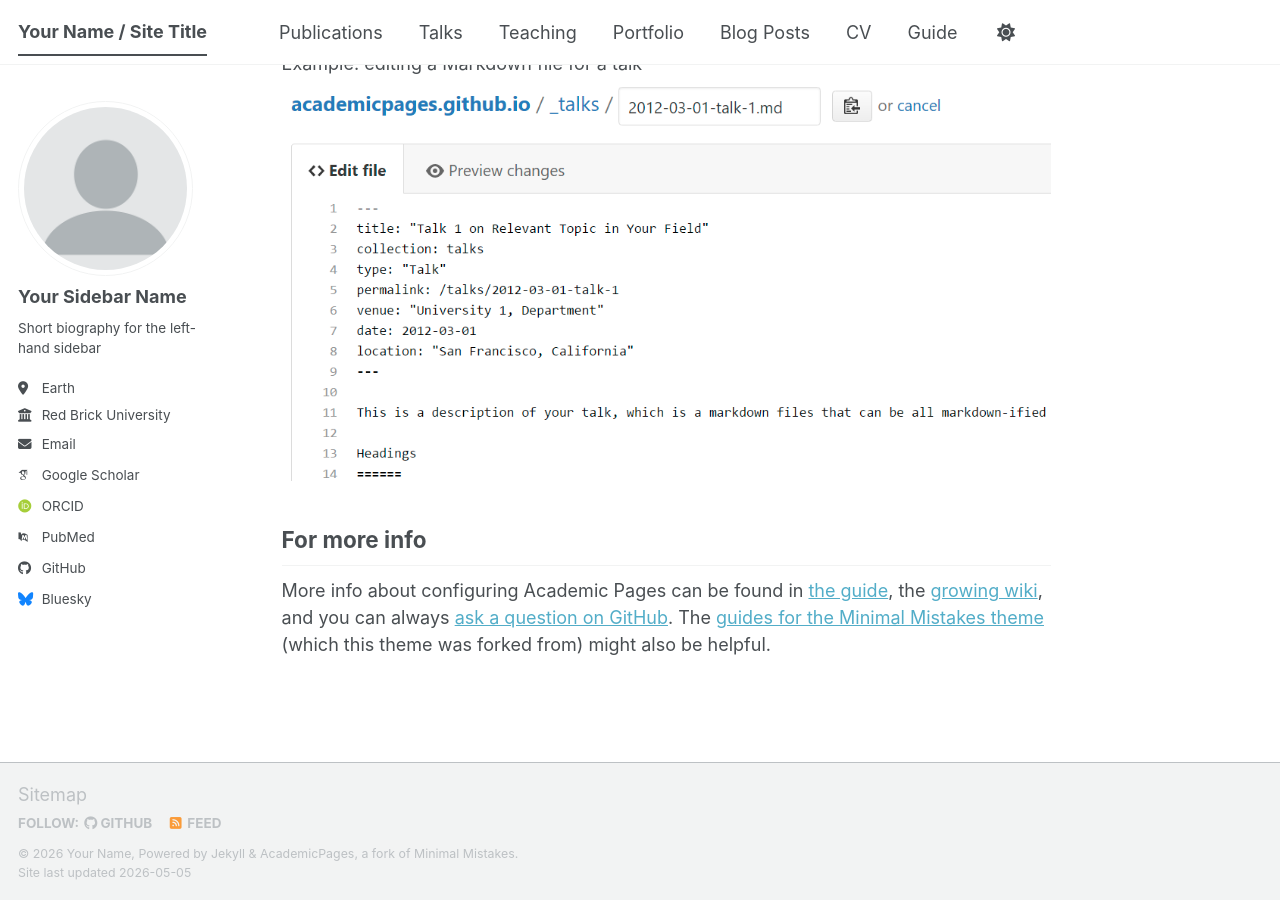
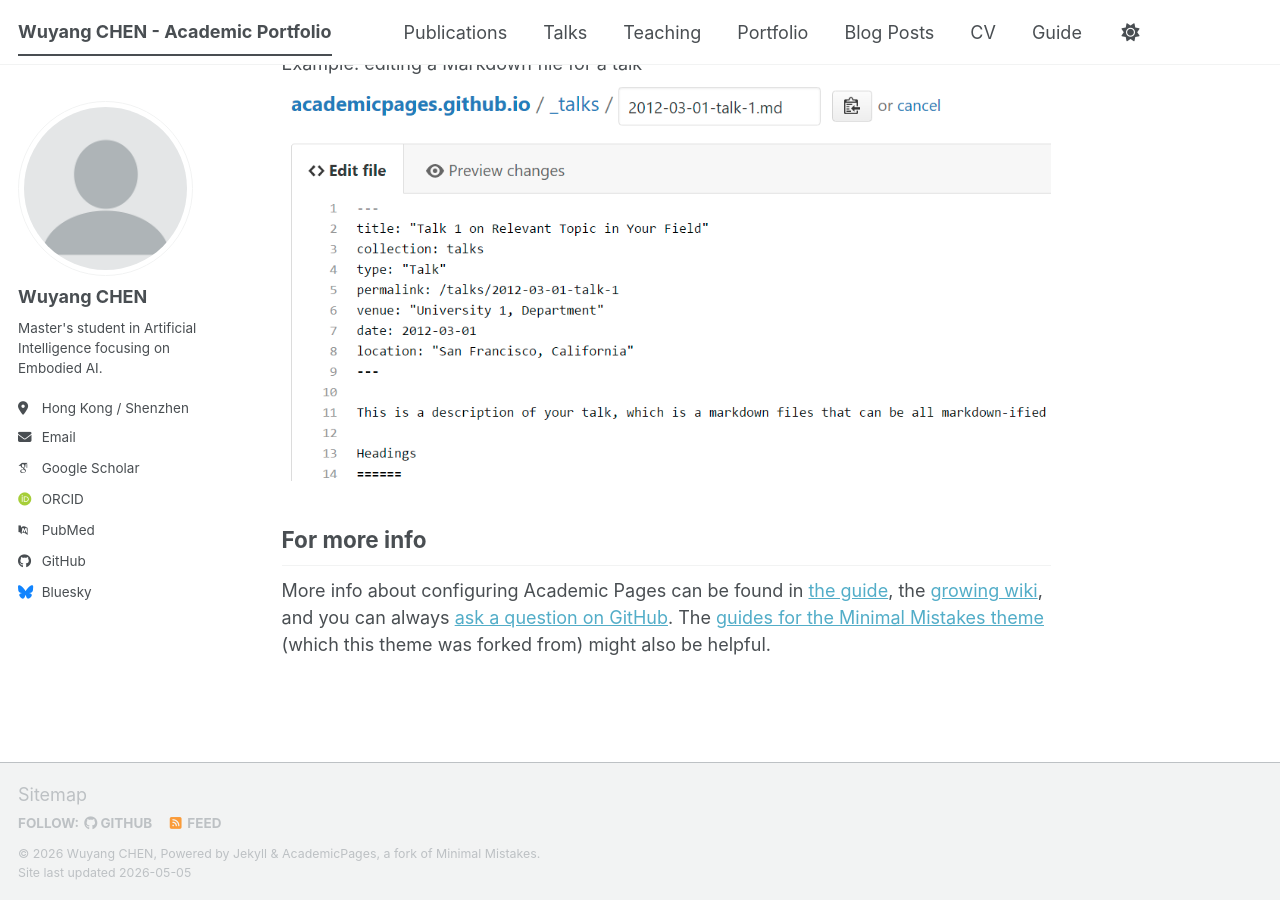
Before and after one commit to WuyangChen422/WuyangChen422.github.io, a Jekyll site: the page built from _pages/about.md, in a window 1280 px wide and 900 px high, scrolled down 2720 px. Built offline with Jekyll 4.4.1, drawn with Linux system fonts in a browser that asks for light colours; some web fonts are replaced; a script bundle is joined from its source files by our own code; library files that are not in the unit come from our copies.

Commit message:
Update _config.yml

```diff
--- a/_config.yml
+++ b/_config.yml
@@ -9,10 +9,10 @@
 # Basic Site Settings
 locale                   : "en-US"
 site_theme               : "default" # The available themes options are "default", "air", "sunrise", "mint", "dirt" and "contrast"
-title                    : "Your Name / Site Title"
+title                    : "Wuyang CHEN - Academic Portfolio"
 title_separator          : "-"
-name                     : &name "Your Name"
-description              : &description "Your Name's academic portfolio"   # Update this with a general description of your site, this is the default if not overridden by a page
+name                     : &name "Wuyang CHEN"
+description              : &description "Wuyang CHEN's academic portfolio and research blog"   # Update this with a general description of your site, this is the default if not overridden by a page
 url                      : https://academicpages.github.io # The base hostname & protocol for your site e.g. "https://[your GitHub username].github.io",
                                                            # or if you already have some other page hosted on Github then use "https://[your GitHub username].github.io/[Your Repo Name]"
 baseurl                  : "" # the subpath of your site, e.g. "/blog"
@@ -24,11 +24,11 @@ repository               : "academicpages/academicpages.github.io"
 author:
   # Biographic information
   avatar           : "profile.png"
-  name             : "Your Sidebar Name"
+  name             : "Wuyang CHEN"
   pronouns         : # example: "she/her"
-  bio              : "Short biography for the left-hand sidebar"
-  location         : "Earth"
-  employer         : "Red Brick University"
+  bio              : "Master's student in Artificial Intelligence focusing on Embodied AI."
+  location         : "Hong Kong / Shenzhen"
+  school           : "City University of Hong Kong"
   uri              : # URL
   email            : "none@example.org"
 
@@ -51,7 +51,7 @@ author:
   bitbucket        : # Username - Update with your username on the site
   codepen          : # Username
   dribbble         : # Username
-  github           : "academicpages"
+  github           : "WuyangChen422"
   kaggle           : # Username
   stackoverflow    : # User number or user number and name (i.e., use "1" or "1/jeff-atwood")
 
```
